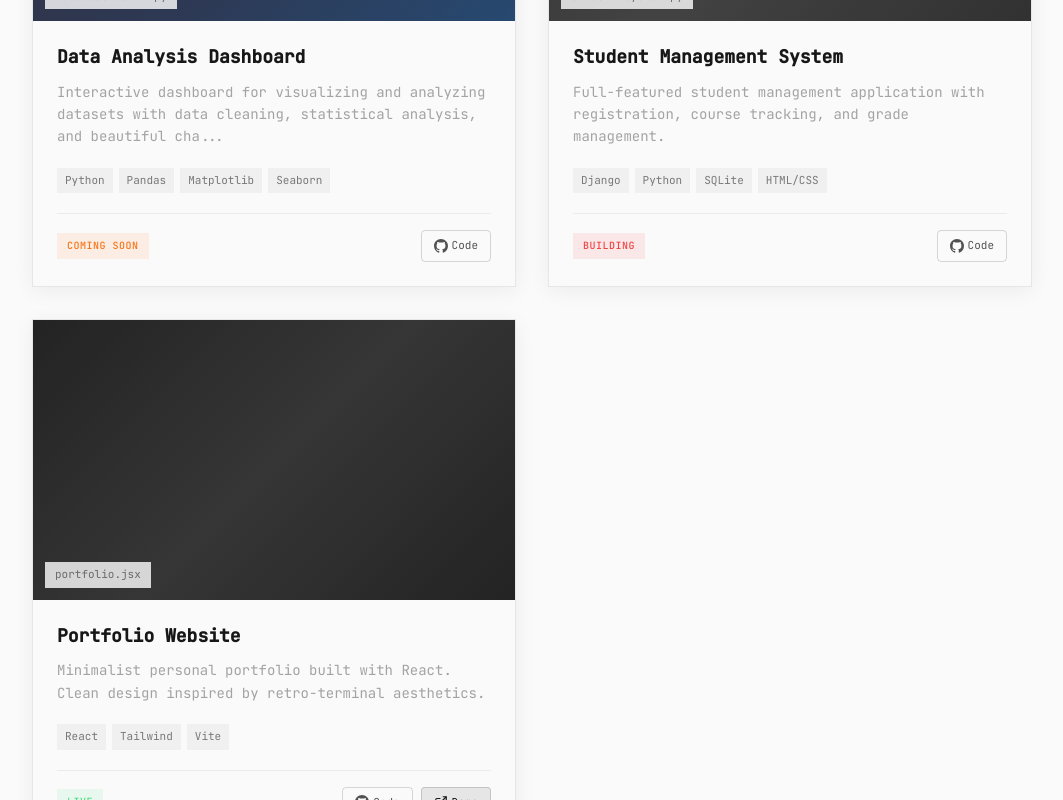
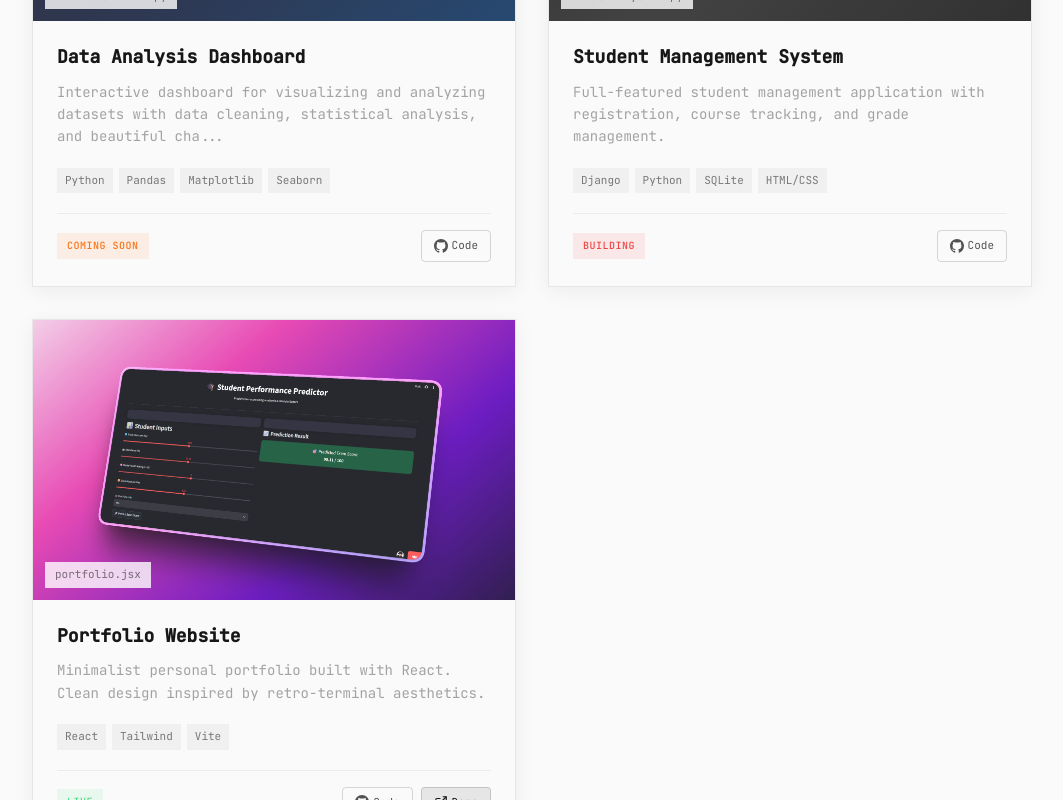
Before and after one commit to gohil-gaurav/Porfolio, a React (Vite) app: page /projects in a window 1280 px wide. Shown: the part 649-1449 px from the top of the page, without its empty margins (108-1171 px from the left). Built offline with nearby package versions, Linux system fonts and the light colour scheme.

Commit message:
Test the card section

```diff
--- a/src/components/ProjectCard.tsx
+++ b/src/components/ProjectCard.tsx
@@ -3,6 +3,7 @@
  * Premium project card with image, clean layout, and minimal styling
  */
 
+import React from 'react';
 import { motion, Variants } from 'framer-motion';
 import { Project, ProjectStatus } from '../data/projects';
 
@@ -37,6 +38,7 @@ const ProjectCard = ({ project, index, isDark, monoFont }: ProjectCardProps): JS
   const { id, filename, title, description, techStack, githubUrl, liveUrl, status } = project;
 
   const statusConfig: StatusConfig = STATUS_CONFIG[status] || STATUS_CONFIG['coming-soon'];
+  const [isHovered, setIsHovered] = React.useState<boolean>(false);
 
   const cardVariants: Variants = {
     hidden: { opacity: 0, y: 30 },
@@ -61,6 +63,8 @@ const ProjectCard = ({ project, index, isDark, monoFont }: ProjectCardProps): JS
         y: -6,
         transition: { duration: 0.25, ease: 'easeOut' }
       }}
+      onMouseEnter={() => setIsHovered(true)}
+      onMouseLeave={() => setIsHovered(false)}
       style={{
         background: isDark ? '#111111' : '#fafafa',
         border: `1px solid ${isDark ? 'rgba(255,255,255,0.06)' : 'rgba(0,0,0,0.08)'}`,
@@ -79,9 +83,19 @@ const ProjectCard = ({ project, index, isDark, monoFont }: ProjectCardProps): JS
       <div
         style={{
           height: '280px',
-          background: PROJECT_IMAGES[id] || PROJECT_IMAGES[1],
           position: 'relative',
           overflow: 'hidden'
+        }}
+      >
+        <div
+          style={{
+            width: '100%',
+            height: '100%',
+            background: project.image ? `url(${project.image}) center/cover` : (PROJECT_IMAGES[id] || PROJECT_IMAGES[1]),
+            transform: isHovered ? 'scale(1.05)' : 'scale(1)',
+            filter: isHovered ? 'brightness(1.1)' : 'brightness(1)',
+            transition: 'transform 0.4s ease, filter 0.4s ease',
+            transformOrigin: 'center'
           }}
         >
           {/* Dark overlay for consistency */}
@@ -112,6 +126,7 @@ const ProjectCard = ({ project, index, isDark, monoFont }: ProjectCardProps): JS
             }}
           >
             {filename}
+          </div>
         </div>
       </div>
 
--- a/src/data/projects.ts
+++ b/src/data/projects.ts
@@ -49,7 +49,7 @@ export const projects: Project[] = [
     githubUrl: 'https://github.com/gohil-gaurav/student-performance-predictor',
     liveUrl: 'https://student-performance-predictor01.streamlit.app/',
     status: 'live',
-    image: null
+    image: '/src/assets/images/project/studentmarkpredition.png'
   }
 ];
 
```
Also changed, not shown: src/assets/images/project/studentmarkpredition.png (added). Lines whose indentation alone changed are shown as unchanged.
